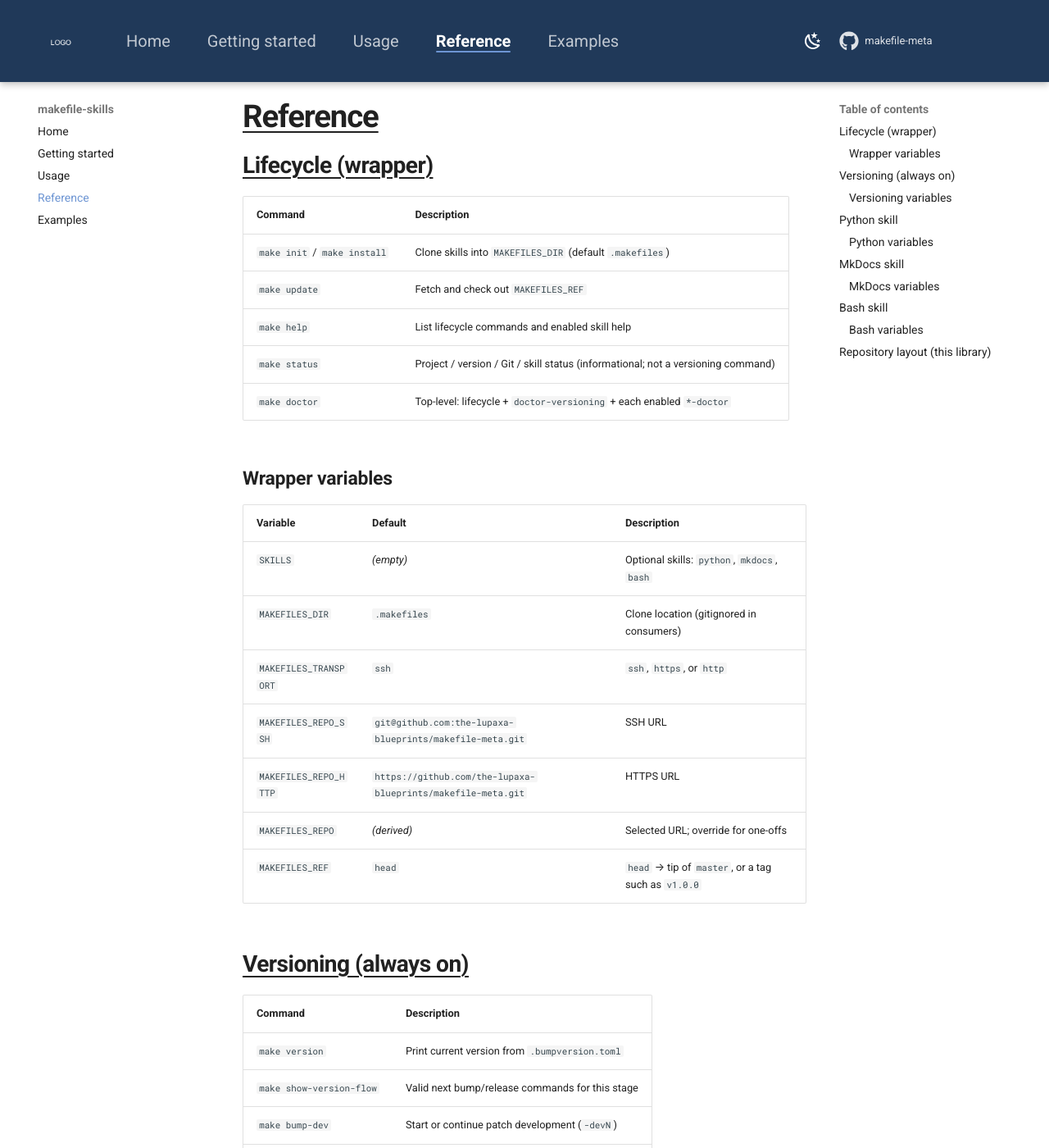
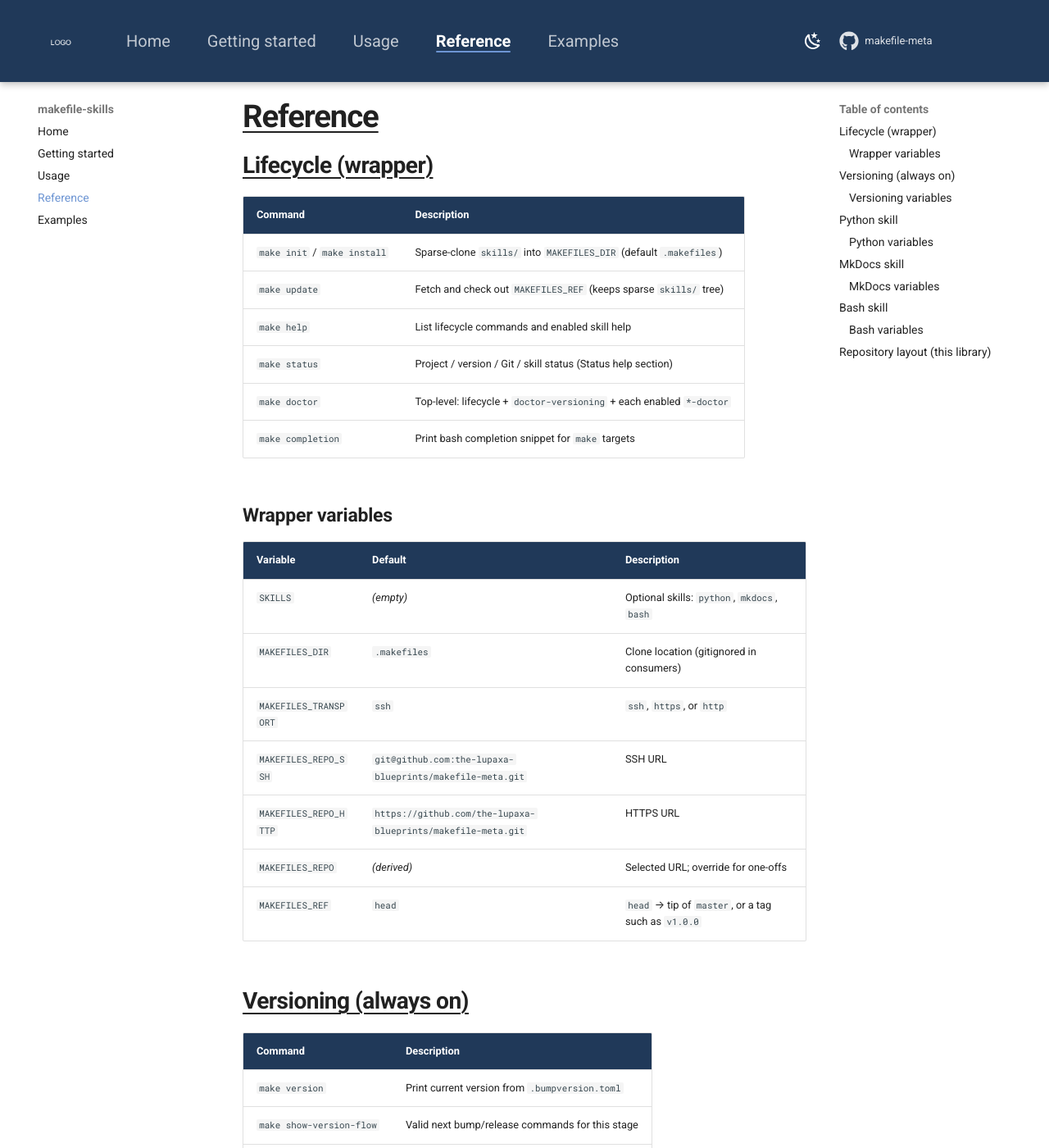
Before and after one commit to the-lupaxa-blueprints/makefile-meta, an MkDocs documentation site: the page built from mkdocs/reference.md, in a window 1280 px wide and 1400 px high. Shown: the whole window at 82% size. Built offline with MkDocs 1.6.1 and Material for MkDocs 9.7.7, drawn with Linux system fonts in a browser that asks for light colours; comment, search, counter and statistics services are not loaded.

Commit message:
updates #4

```diff
--- a/mkdocs.yml
+++ b/mkdocs.yml
@@ -112,6 +112,7 @@ extra_css:
   - assets/stylesheets/30-navigation.css
   - assets/stylesheets/40-components/buttons.css
   - assets/stylesheets/40-components/footer.css
+  - assets/stylesheets/40-components/tables.css
   - assets/stylesheets/90-responsive.css
   - assets/stylesheets/95-print.css
   - assets/stylesheets/99-overrides.css
--- /dev/null
+++ b/mkdocs/assets/stylesheets/40-components/tables.css
@@ -0,0 +1,14 @@
+/* =============================================================================
+ * Tables
+ * ============================================================================= */
+
+.md-typeset table:not([class]) th {
+  color: var(--lupaxa-white);
+  background-color: var(--lupaxa-blue);
+  border-color: color-mix(in srgb, var(--lupaxa-blue) 85%, var(--lupaxa-white));
+  font-weight: 650;
+}
+
+.md-typeset table:not([class]) th a {
+  color: var(--lupaxa-white);
+}
--- a/mkdocs/reference.md
+++ b/mkdocs/reference.md
@@ -4,11 +4,12 @@
 
 | Command | Description |
 | --- | --- |
-| `make init` / `make install` | Clone skills into `MAKEFILES_DIR` (default `.makefiles`) |
-| `make update` | Fetch and check out `MAKEFILES_REF` |
+| `make init` / `make install` | Sparse-clone `skills/` into `MAKEFILES_DIR` (default `.makefiles`) |
+| `make update` | Fetch and check out `MAKEFILES_REF` (keeps sparse `skills/` tree) |
 | `make help` | List lifecycle commands and enabled skill help |
-| `make status` | Project / version / Git / skill status (informational; not a versioning command) |
+| `make status` | Project / version / Git / skill status (Status help section) |
 | `make doctor` | Top-level: lifecycle + `doctor-versioning` + each enabled `*-doctor` |
+| `make completion` | Print bash completion snippet for `make` targets |
 
 ### Wrapper variables
 
```
Also changed, not shown: README.md (+10 -2 lines), mkdocs/getting-started.md (+2 -1 lines), mkdocs/usage.md (+13 -3 lines), 10 other files.
